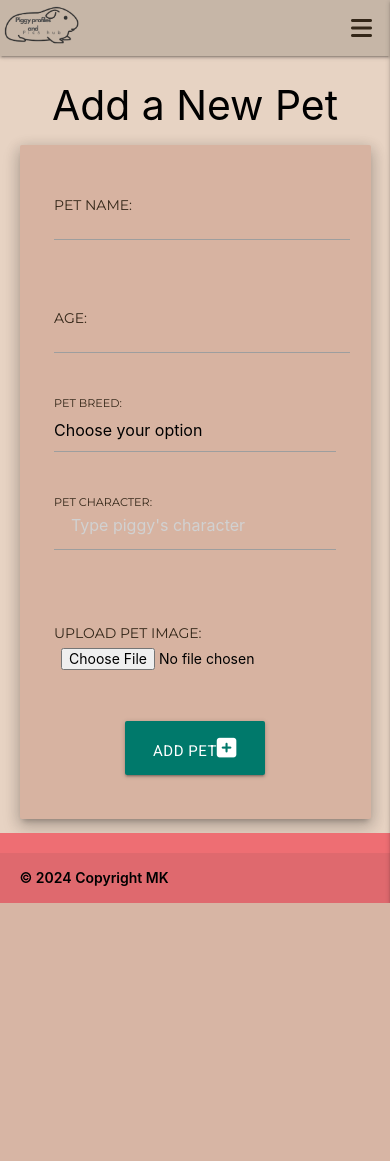
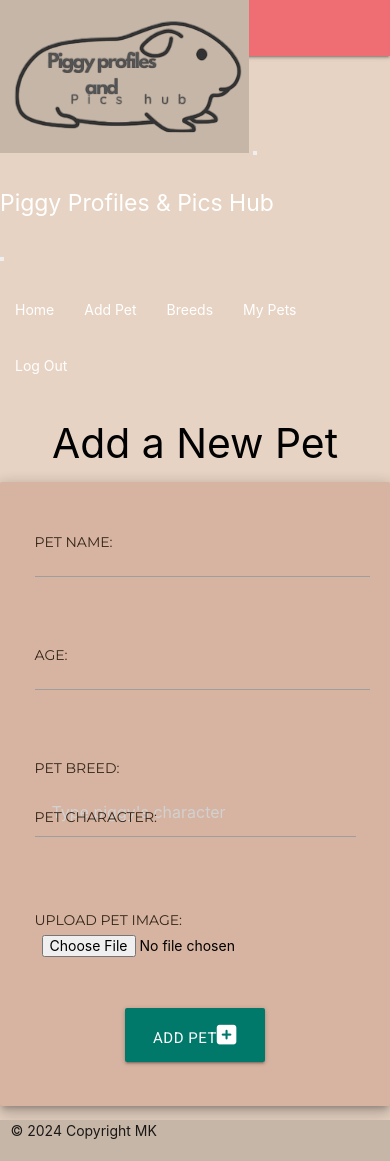
Before and after one commit to marina9222/guinea-pig-database, a Flask app: page /add_pet in a window 390 px wide. Before the commit the page ends 903 px from the top, so only its background shows below. Run offline with Flask 2, Linux system fonts and the light colour scheme; the visitor is signed in with stand-in values (Sample User, id 1); data that the repository does not hold is empty; some libraries are stand-ins or nearby versions.

Commit message:
Fix: Tried to make the cards responsive but it doesnt work its a bug from materialize framework so I am changing to bootstrap

```diff
--- a/templates/index.html
+++ b/templates/index.html
@@ -10,8 +10,8 @@
   <link rel="stylesheet"
     href="https://cdn.jsdelivr.net/npm/@materializecss/materialize@2.1.0/dist/css/materialize.min.css"
     type="text/css" />
-  <link rel="stylesheet" href="{{ url_for('static', filename='css/styles.css') }}" type="text/css" />
-  <link rel="shortcut icon" type="image/x-icon" href="/static/images/piggy-logo-1.png" />
+  	<link rel="shortcut icon" type="image/x-icon" href="{{ url_for('static', filename='images/piggy-logo-1.png') }}">
+	<link rel="stylesheet" href="{{ url_for('static', filename='css/styles.css') }}" type="text/css">
 	{% block styles %}
 	{% endblock %}
   <title>Piggy Profiles & Pics Hub</title>
@@ -22,97 +22,90 @@
   <header>
     <!-- top navbar-->
 
-    <nav>
-      <div class="nav-wrapper">
-
-        <img src="/static/images/piggy-logo-1.png" alt="Logo">
-        <a href="#" data-target="mobile-demo" class="sidenav-trigger right main-text-color"><i class="fas fa-bars"></i></a>
-        <ul class="right hide-on-med-and-down">
-          <li>
-            <a href="{{ url_for('get_pets') }}" class="main-text-color font">Home</a>
+    <nav class="navbar navbar-expand-lg p-0">
+			<div class="container-fluid">
+				<a class="navbar-brand" href="{{ url_for('get_pets') }}">
+					<img src="{{ url_for('static', filename='images/piggy-logo-1.png') }}" alt="Piggy Profiles Logo">
+				</a>
+				<button class="navbar-toggler" type="button" data-bs-toggle="offcanvas"
+					data-bs-target="#offcanvasNavbar" aria-controls="offcanvasNavbar" aria-label="Toggle navigation">
+					<span class="navbar-toggler-icon"></span>
+				</button>
+				<div class="offcanvas offcanvas-end" tabindex="-1" id="offcanvasNavbar"
+					aria-labelledby="offcanvasNavbarLabel">
+					<div class="offcanvas-header">
+						<h5 class="offcanvas-title text-uppercase" id="offcanvasNavbarLabel">Piggy Profiles & Pics Hub
+						</h5>
+						<button type="button" class="btn-close" data-bs-dismiss="offcanvas" aria-label="Close"></button>
+					</div>
+					<div class="offcanvas-body p-0">
+						<ul class="navbar-nav justify-content-end flex-grow-1">
+							<li class="nav-item">
+								<a class="nav-link font-primary" href="{{ url_for('get_pets') }}">Home</a>
 							</li>
 							{% if session.user %}
-
-          <li><a href="{{ url_for('add_pet') }}" class="main-text-color font">Add Pet</a></li>
-          <li>
-
-              <a href="{{ url_for('get_breeds') }}" class="main-text-color font">Breeds</a>
+								<li class="nav-item">
+									<a class="nav-link font-primary" href="{{ url_for('add_pet') }}">Add Pet</a>
 								</li>
-            <li>
-              <a href="{{ url_for('my_pets') }}" class="main-text-color font">My Pets</a>
+								<li class="nav-item">
+									<a class="nav-link font-primary" href="{{ url_for('get_breeds') }}">Breeds</a>
 								</li>
-            <li>
-            <a href="{{ url_for('logout') }}" class="main-text-color font">Log Out</a>
+								<li class="nav-item">
+									<a class="nav-link font-primary" href="{{ url_for('my_pets') }}">My Pets</a>
+								</li>
+								<li class="nav-item">
+									<a class="nav-link font-primary" href="{{ url_for('logout') }}">Log Out</a>
 								</li>
 							{% else %}
-          <li>
-            <a href="{{ url_for('login') }}" class="main-text-color font">Log In</a>
+								<li class="nav-item">
+									<a class="nav-link font-primary" href="{{ url_for('login') }}">Log In</a>
 								</li>
-          <li>
-            <a href="{{ url_for('register') }}" class="main-text-color font">Register</a>
+								<li class="nav-item">
+									<a class="nav-link font-primary" href="{{ url_for('register') }}">Register</a>
 								</li>
 							{% endif %}
 						</ul>
 					</div>
+				</div>
+			</div>
 		</nav>
-    <!--mobile side navbar -->
-    <ul class="sidenav" id="mobile-demo">
-      <li>
-        <h4 class="center-align black-text font text-bold sidenav-close">Piggy Profiles & Pics Hub <a href="#" class="sidenav-close ml-2"><i class="fas fa-times black-text"></i></a></h4>
+	</header>
 
-      </li>
-      <li>
-        <a href="{{ url_for('get_pets') }}" class="main-text-color font">Home</a>
-      </li>
-    {% if session.user %}
-      <li><a href="{{ url_for('add_pet') }}" class="main-text-color font">Add Pet</a></li>
-      <li>
-        <li>
-          <a href="{{ url_for('get_breeds') }}" class="main-text-color font">Breeds</a>
-        </li>
-        <li>
-          <a href="{{ url_for('my_pets') }}" class="main-text-color font">My Pets</a>
-        </li>
-        <li>
-        <a href="{{ url_for('logout') }}" class="main-text-color font">Log Out</a>
-      </li>
-    {% else %}
-      <li><a href="{{ url_for('login') }}" class="main-text-color font">Log In</a></li>
-      <li>
-        <a href="{{ url_for('register') }}" class="main-text-color font">Register</a>
-      </li>
-    {% endif %}
-    </ul>
-  </header>
-  <section>
+	<section class="container-fluid">
 		<!-- flash messages -->
 		{% with messages = get_flashed_messages() %}
 			{% if messages %}
 				{% for message in messages %}
 					<div class="row flashes">
-      <h4 class="center-align black-text">{{ message }}</h4>
+						<div class="col">
+							<h4 class="text-center text-white my-2">{{ message }}</h4>
+						</div>
 					</div>
 				{% endfor %}
 			{% endif %}
 		{% endwith %}
 	</section>
-  <main class="container">
+
+	<main class="container-fluid container-lg">
 		{% block content %}
 		{% endblock %}
 	</main>
-    <footer class="page-footer">
-      <div class="footer-copyright">
-        <div class="container">
-        <p class="black-text text-bold">© 2024 Copyright MK</p>
+
+	<footer class="container-fluid py-3">
+		<div class="row">
+			<div class="col text-center">
+				<p class="text-dark fw-bold">© 2024 Copyright MK</p>
 			</div>
 		</div>
-
 	</footer>
 
-  <script src="https://cdn.jsdelivr.net/npm/@materializecss/materialize@2.1.0/dist/js/materialize.min.js"></script>
+	<script src="https://cdn.jsdelivr.net/npm/bootstrap@5.3.3/dist/js/bootstrap.bundle.min.js"
+		integrity="sha384-YvpcrYf0tY3lHB60NNkmXc5s9fDVZLESaAA55NDzOxhy9GkcIdslK1eN7N6jIeHz"
+		crossorigin="anonymous"></script>
 	<script src="{{ url_for('static', filename='js/script.js') }}"></script>
+
 	{% block scripts %}
 	{% endblock %}
+
 </body>
-
 </html>
```
Lines whose indentation alone changed are shown as unchanged.
